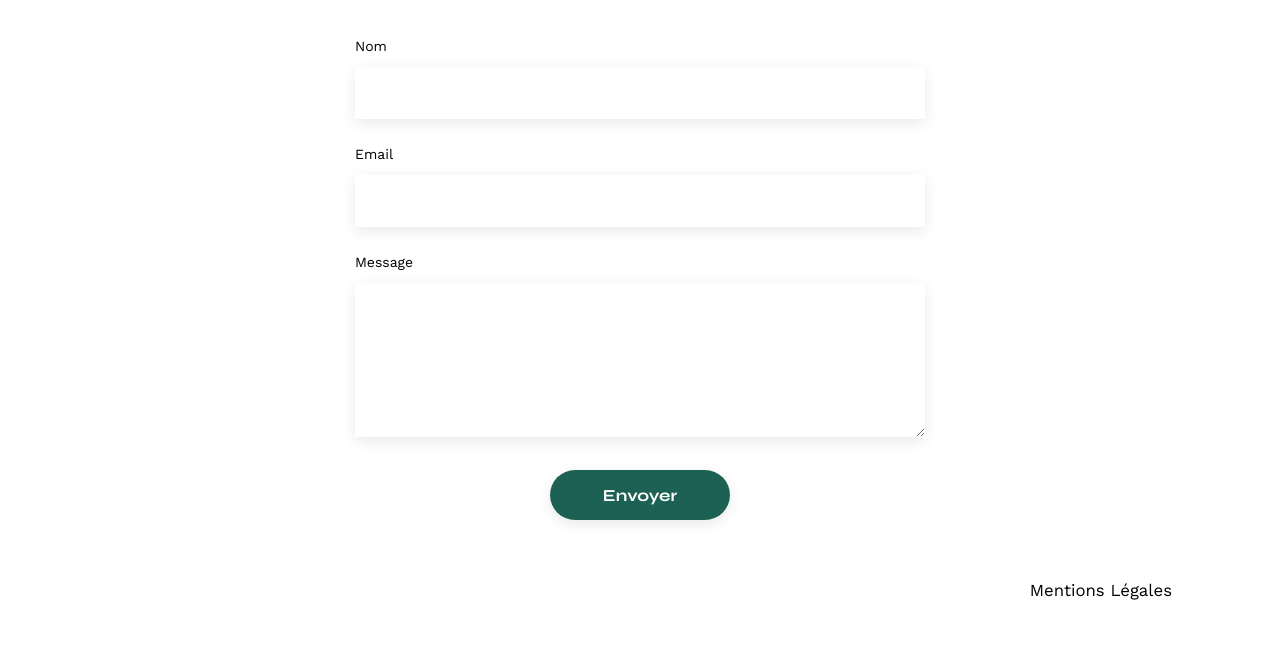
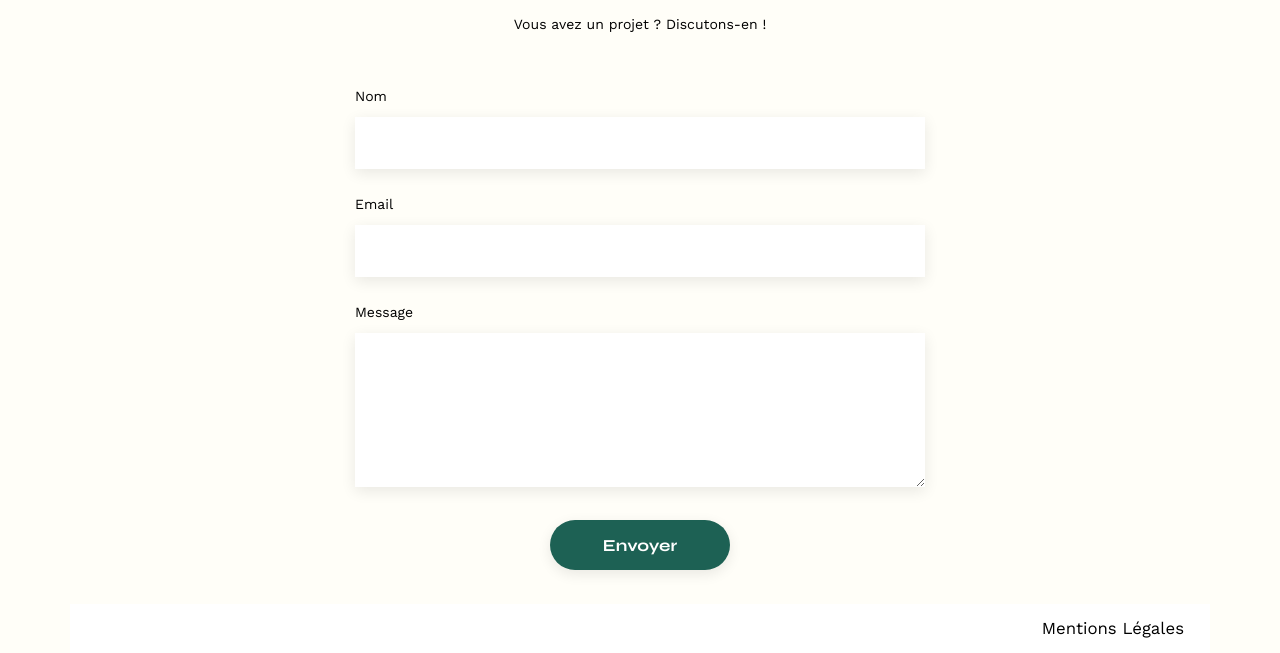
Before and after one commit to Sarah-tech-dev/Portfolio-architecte-sophie-bluel, a plain HTML site: page FrontEnd/index.html in a window 1280 px wide. Shown: the part 742-1395 px from the top of the page. Before the commit the page ends 1369 px from the top, so only its background shows below. Drawn offline with nearby package versions, Linux system fonts and the light colour scheme; no server answers.

Commit message:
add styles for nav and footer

```diff
--- a/FrontEnd/assets/style.css
+++ b/FrontEnd/assets/style.css
@@ -52,12 +52,21 @@ body {
 	margin:auto;
 	font-family: 'Work Sans' ;
 	font-size: 14px;
+	background-color: #FFFEF8;
+	min-height: 100vh;
+    display: flex;
+    flex-direction: column;
 }
 header {
 	display: flex;
 	justify-content: space-between;
 	margin: 50px 0
 }
+
+main {
+	flex: 1;
+}
+
 section {
 	margin: 50px 0
 }
@@ -93,6 +102,10 @@ nav ul {
 nav li {
 	padding: 0 10px;
 	font-size: 1.2em;
+	cursor: pointer;
+	&.selected {
+		font-weight: bold;
+	}
 }
 
 li:hover {
@@ -169,7 +182,8 @@ margin: auto;
 	box-shadow: 0px 4px 14px rgba(0, 0, 0, 0.09);
 }
 
-input[type="submit"]{
+input[type="submit"] {
+	cursor: pointer;
 	font-family: 'Syne';
 	font-weight: 700;
 	color: white;
@@ -180,8 +194,14 @@ input[type="submit"]{
 	border-radius: 60px ;
 }
 
+input[type="submit"]:hover {
+	background-color: #0E2F28;
+}
+
 footer nav ul {
 	display: flex;
 	justify-content: flex-end;
-	margin: 2em
+	margin: 0 auto;
+	background-color: white;
+	padding: 1rem;
 }
--- a/FrontEnd/index.html
+++ b/FrontEnd/index.html
@@ -15,7 +15,7 @@
 	<h1>Sophie Bluel <span>Architecte d'intérieur</span></h1>
 	<nav>
 		<ul>
-			<li>projets</li>
+			<li class="selected">projets</li>
 			<li>contact</li>
 			<li>login</li>
 			<li><img src="./assets/icons/instagram.png" alt="Instagram"></li>
```
